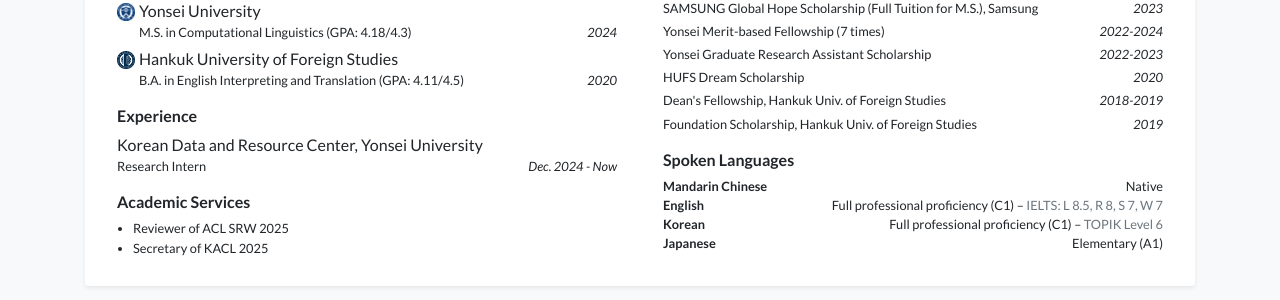
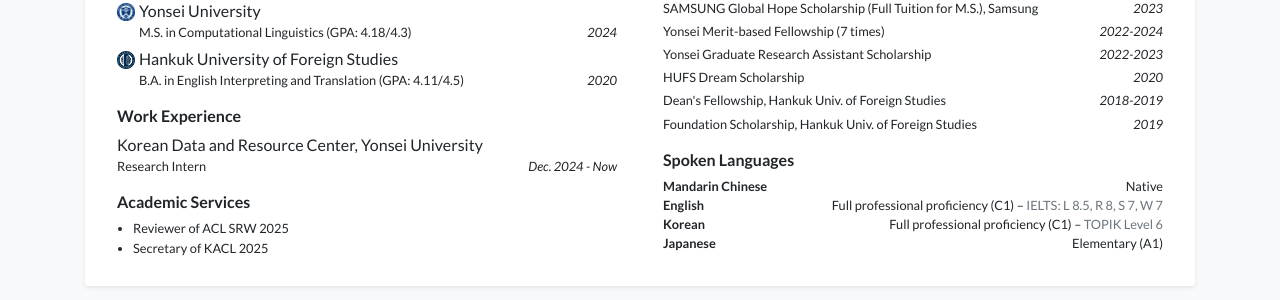
Before and after one commit to wangxiaonan-git/wangxiaonan-git.github.io, a Jekyll site: the page built from index.html, in a window 1280 px wide and 900 px high, scrolled down 503 px. Shown: the part 154-454 px from the top of the window. Built offline with Jekyll 4.4.1, drawn with Linux system fonts in a browser that asks for light colours; a style sheet for code colours, icons or effects is not loaded.

Commit message:
Update experience_card.html

```diff
--- a/_includes/widgets/experience_card.html
+++ b/_includes/widgets/experience_card.html
@@ -22,7 +22,7 @@
                 </ul>
 
                 {% if site.data.profile.experience %}
-                <h6 class="mb-2 mt-3">Experience</h6>
+                <h6 class="mb-2 mt-3">Work Experience</h6>
                 <ul class="list-unstyled mb-2">
                   {% for item in site.data.profile.experience %}
                     <li class="media mb-1">
```
